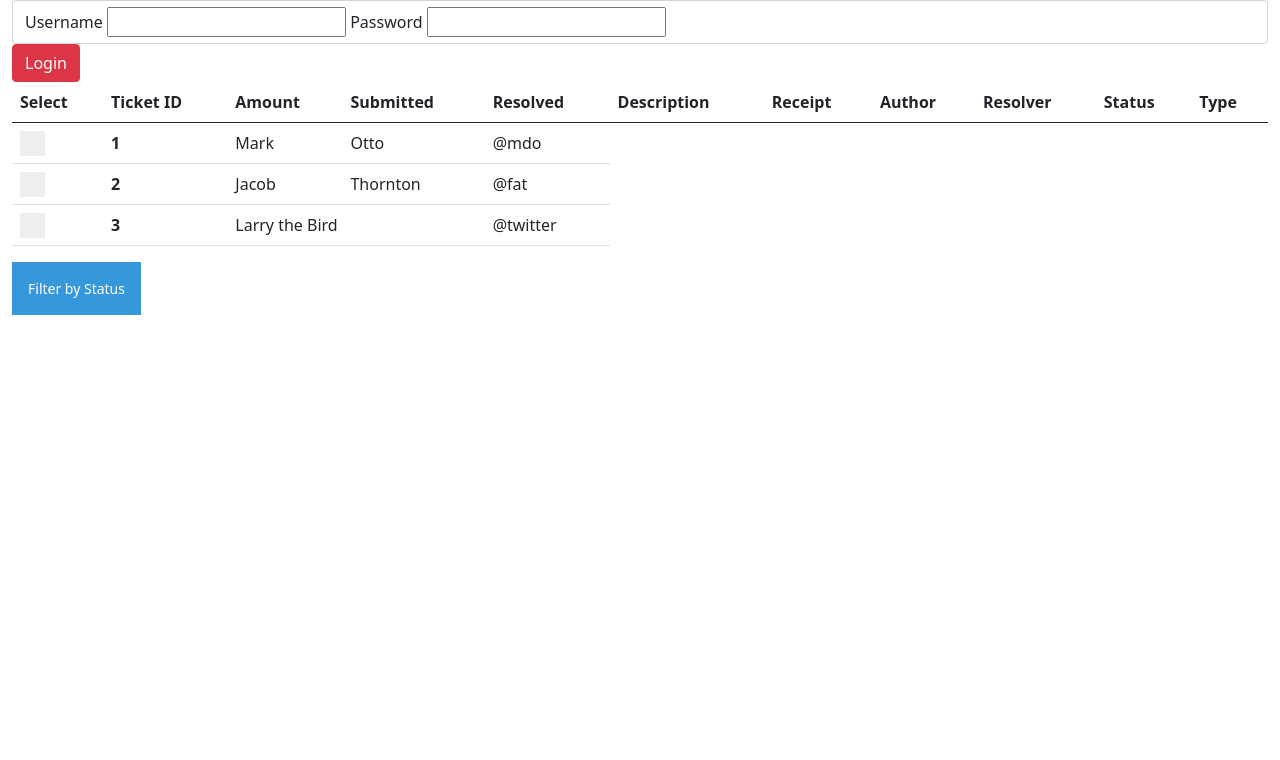
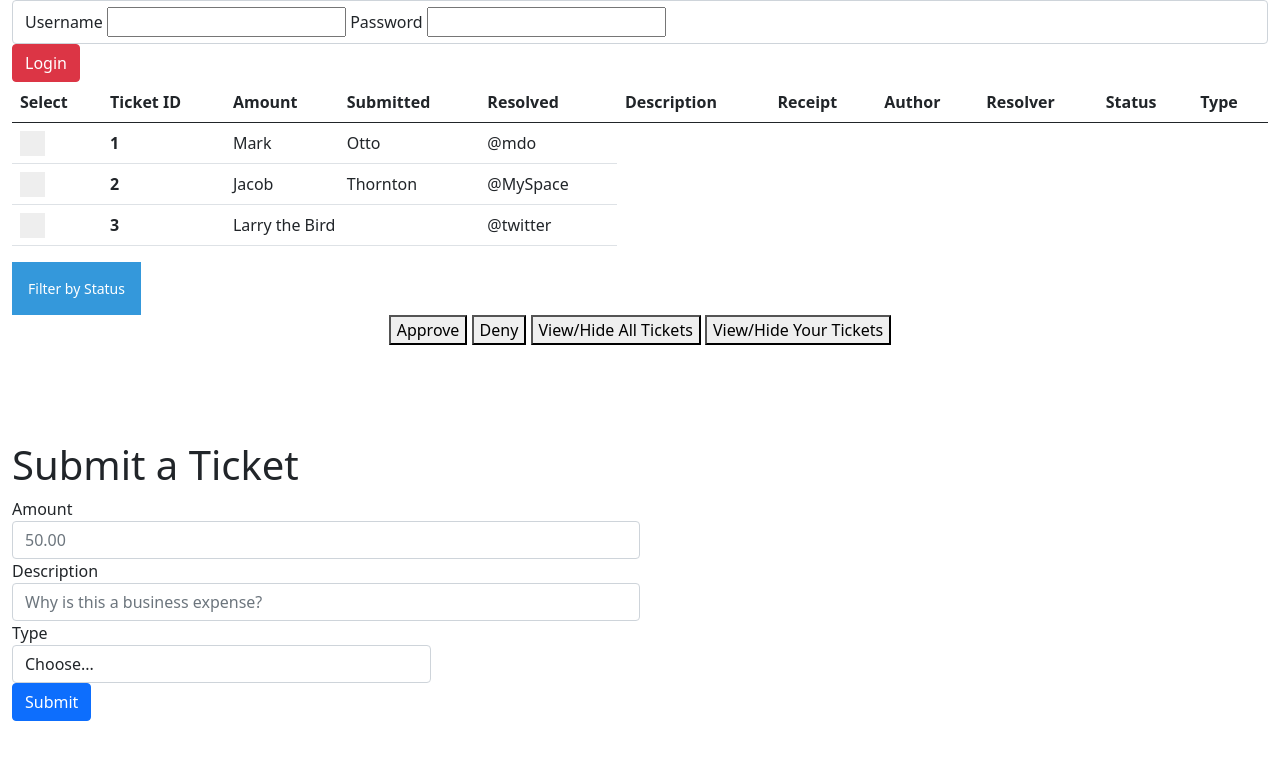
Before and after one commit to Build-coder/Revature, a plain HTML site: page proj1UI/index.html in a window 1280 px wide. Drawn offline with nearby package versions, Linux system fonts and the light colour scheme.

Commit message:
maybe last draft of UI

```diff
--- a/proj1UI/index.html
+++ b/proj1UI/index.html
@@ -16,9 +16,6 @@
 <body class="container-fluid">
 
 
-
-
-
     <!-- Login Interface -->
     <div class="formClass">
         <form class="form-control">
@@ -31,6 +28,8 @@
     </div>
     <div class="row" id="buttonRow"></div>
 
+    <!-- Button to toggle View Tickets on/off -->
+    <div id="myDIV">
 
     <!-- Table of Tickets -->
     <table class="table">
@@ -68,7 +67,7 @@
             <th scope="row">2</th>
             <td>Jacob</td>
             <td>Thornton</td>
-            <td>@fat</td>
+            <td>@MySpace</td>
           </tr>
           <tr>
             <th><label class="container">
@@ -93,8 +92,50 @@
         </div>
       </div>
 
+    </div>
 
 
+    <div class="center">
+        <button onclick="approveTickets()">Approve</button>
+        <button onclick="denyTickets()">Deny</button>
+
+        <!-- All Tickets can only be called if Finacial Manager creds are used -->
+        <button onclick="displayAllTickets()">View/Hide All Tickets</button>
+        <button onclick="displayTickets()">View/Hide Your Tickets</button>
+    </div>
+
+
+</div>
+<br><br><br><br>
+
+
+    <h1>Submit a Ticket</h1>
+    <form>
+        <div class="form-row">
+        <div class="form-group col-md-6">
+            <label for="inputEmail4">Amount</label>
+            <input type="email" class="form-control" id="inputEmail4" placeholder="50.00">
+        </div>
+        <div class="form-group col-md-6">
+            <label for="inputPassword4">Description</label>
+            <input type="password" class="form-control" id="inputPassword4"
+            placeholder="Why is this a business expense?">
+        </div>
+        </div>
+        <div class="form-group col-md-4">
+            <label for="inputState">Type</label>
+            <select id="inputState" class="form-control">
+            <option selected>Choose...</option>
+            <option>LODGING</option>
+            <option>TRAVEL</option>
+            <option>FOOD</option>
+            <option>OTHER</option>
+            </select>
+        </div>
+        <button type="submit" class="btn btn-primary">Submit</button>
+    </form>
+
+</body>
 
 <script src="main.js"></script>
 
--- a/proj1UI/main.css
+++ b/proj1UI/main.css
@@ -115,3 +115,10 @@
   }
 
   /* End of CheckBoxes */
+
+
+  /* Start of Div to Center Content */
+
+  .center{
+    text-align: center;
+  }
--- a/proj1UI/main.js
+++ b/proj1UI/main.js
@@ -17,3 +17,16 @@ function displayMenu() {
       }
     }
   }
+
+  function displayAllTickets() {
+    var x = document.getElementById("myDIV");
+    if (x.style.display === "none") {
+      x.style.display = "block";
+    } else {
+      x.style.display = "none";
+    }
+  }
+
+  window.onload = function() {
+    displayTickets();
+  };
```
Also changed, not shown: 1 other file.
